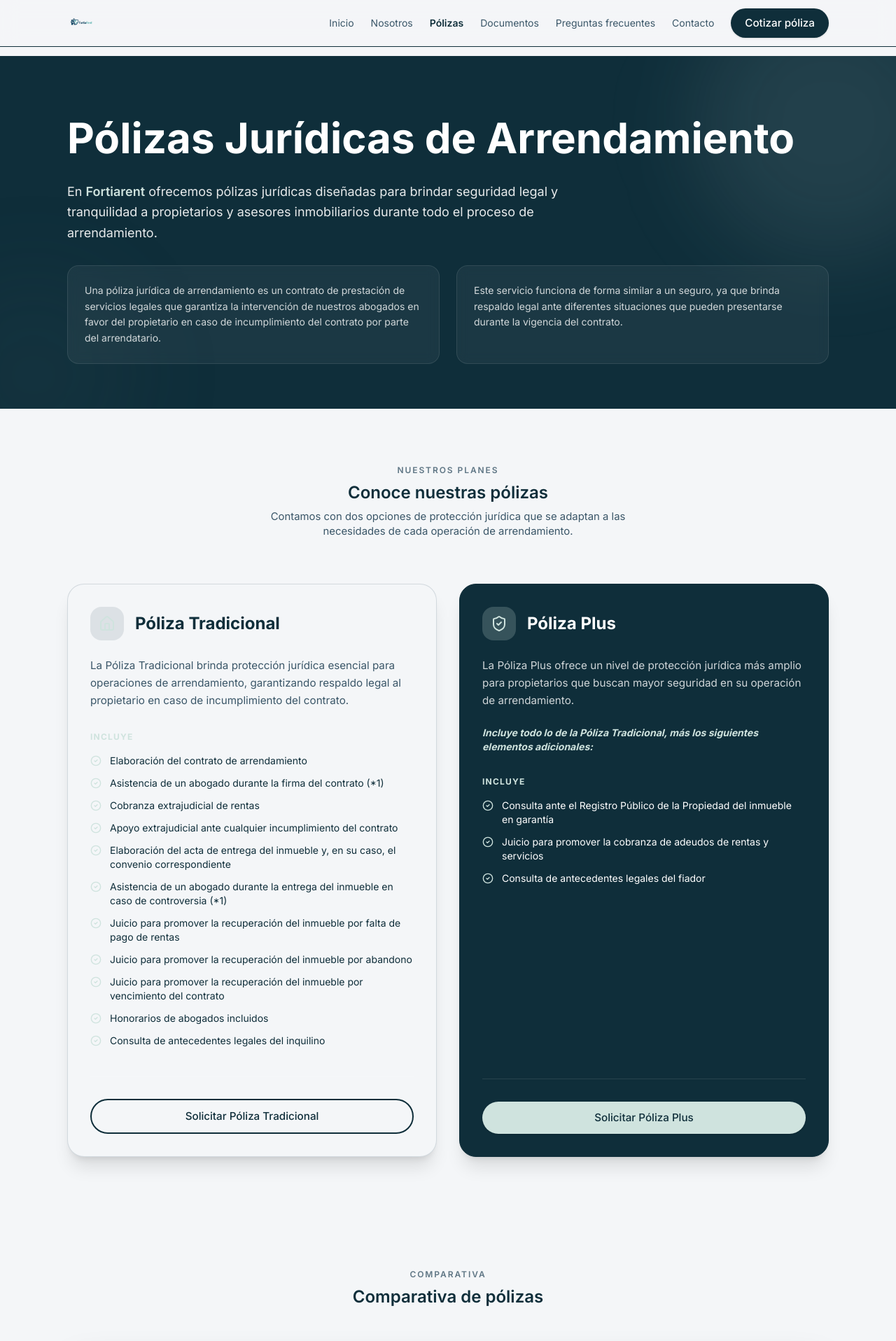
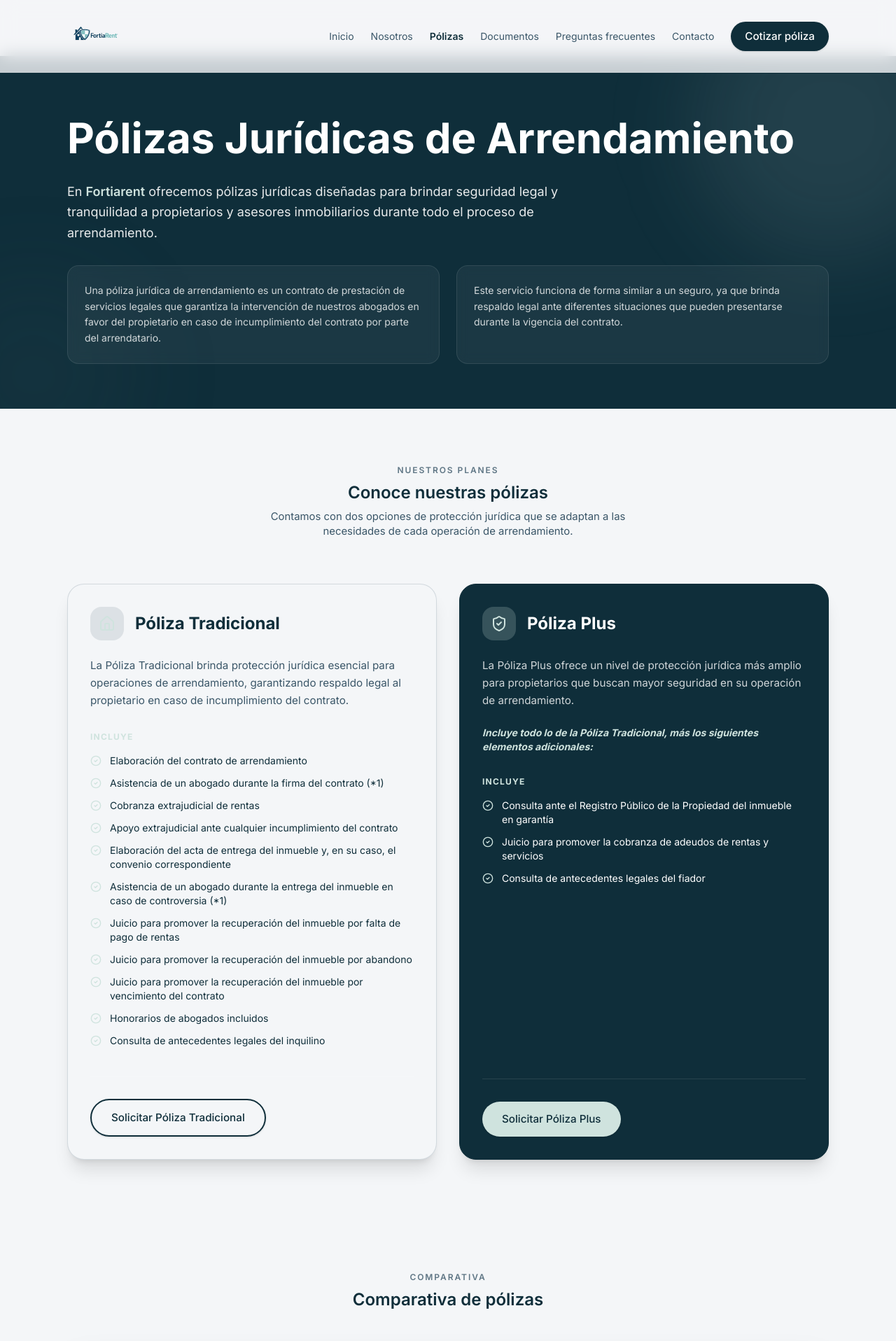
Before and after one commit to santyazuara/FortiaRent, a Next.js app: page /polizas in a window 1280 px wide. Shown: the top 1916 px of the page at 70% size. Built offline with nearby package versions, Linux system fonts and the light colour scheme.

Commit message:
Enlarge logo and add universal hover effects to buttons

```diff
--- a/src/app/polizas/page.tsx
+++ b/src/app/polizas/page.tsx
@@ -66,6 +66,14 @@
   { feature: "Consulta antecedentes del fiador", tradicional: false, plus: true },
 ];
 
+const getWaLink = (poliza?: string) => {
+  const base = "https://wa.me/524421775524?text=";
+  const msg = poliza
+    ? `Hola, Santiago. Me gustaría solicitar la ${poliza} con FortiaRent.`
+    : "Hola, Santiago. Me gustaría cotizar una póliza con FortiaRent.";
+  return base + encodeURIComponent(msg);
+};
+
 export default function PolizasPage() {
   return (
     <div className="bg-page">
@@ -119,8 +127,8 @@
               <motion.div
                 key={policy.id}
                 className={`flex flex-col rounded-3xl border p-8 shadow-xl transition-all hover:scale-[1.02] ${policy.destacada
-                    ? "border-primary bg-primary text-white"
-                    : "border-soft bg-page text-primary"
+                  ? "border-primary bg-primary text-white"
+                  : "border-soft bg-page text-primary"
                   }`}
                 initial={{ opacity: 0, y: 20 }}
                 whileInView={{ opacity: 1, y: 0 }}
@@ -159,7 +167,7 @@
 
                 <div className="mt-10 pt-8 border-t border-white/10">
                   <Button
-                    href={contactoInfo.whatsappLink}
+                    href={getWaLink(policy.titulo)}
                     variant={policy.destacada ? "secondary" : "outline"}
                     size="lg"
                     className="w-full justify-center"
@@ -260,7 +268,7 @@
           </p>
           <div className="mt-12 flex flex-wrap justify-center gap-4">
             <Button
-              href={contactoInfo.whatsappLink}
+              href={getWaLink()}
               size="lg"
               variant="secondary"
               className="px-10"
@@ -268,7 +276,7 @@
               Solicitar Póliza
             </Button>
             <Button
-              href={contactoInfo.whatsappLink}
+              href={getWaLink()}
               size="lg"
               variant="outlineWhite"
               className="px-10"
--- a/src/components/layout/Footer.tsx
+++ b/src/components/layout/Footer.tsx
@@ -20,9 +20,9 @@
             <Image
               src={media.logo}
               alt="FortiaRent"
-              width={160}
-              height={48}
-              className="h-10 w-auto object-contain"
+              width={280}
+              height={80}
+              className="h-20 w-auto object-contain"
             />
           </Link>
           <p className="mt-4 text-sm text-muted">
--- a/src/components/layout/Navbar.tsx
+++ b/src/components/layout/Navbar.tsx
@@ -33,9 +33,9 @@
             <Image
               src={media.logo}
               alt="FortiaRent"
-              width={160}
-              height={48}
-              className="h-10 w-auto object-contain"
+              width={280}
+              height={80}
+              className="h-20 w-auto object-contain"
               priority
             />
           </Link>
@@ -58,17 +58,19 @@
             </Button>
           </nav>
 
-          <button
+          <motion.button
             onClick={() => setOpen(true)}
-            className="inline-flex h-9 w-9 items-center justify-center rounded-full border border-soft text-primary md:hidden"
+            whileHover={{ scale: 1.1, opacity: 0.8 }}
+            whileTap={{ scale: 0.9 }}
+            className="inline-flex h-10 w-10 items-center justify-center rounded-full border border-soft text-primary md:hidden shadow-sm"
             aria-label="Abrir menú"
           >
             <span className="sr-only">Menú</span>
             <div className="space-y-1.5">
+              <span className="block h-0.5 w-5 rounded bg-primary" />
               <span className="block h-0.5 w-4 rounded bg-primary" />
-              <span className="block h-0.5 w-3 rounded bg-primary" />
             </div>
-          </button>
+          </motion.button>
         </div>
       </header>
 
--- a/src/components/ui/Button.tsx
+++ b/src/components/ui/Button.tsx
@@ -3,25 +3,26 @@
 import { cva, type VariantProps } from "class-variance-authority";
 import clsx from "clsx";
 import Link from "next/link";
+import { motion } from "framer-motion";
 import React from "react";
 
 const buttonStyles = cva(
-  "inline-flex items-center justify-center rounded-full font-medium text-sm md:text-[0.95rem] transition-colors duration-200 focus-visible:outline-none focus-visible:ring-2 focus-visible:ring-offset-2 focus-visible:ring-primary disabled:opacity-60 disabled:cursor-not-allowed px-5 py-2.5",
+  "inline-flex items-center justify-center rounded-full font-medium text-sm md:text-[0.95rem] transition-all duration-200 focus-visible:outline-none focus-visible:ring-2 focus-visible:ring-offset-2 focus-visible:ring-primary disabled:opacity-60 disabled:cursor-not-allowed shadow-sm",
   {
     variants: {
       variant: {
         primary:
-          "bg-primary text-white hover:bg-secondary/90 shadow-sm",
+          "bg-primary text-white hover:bg-secondary/90",
         secondary:
-          "bg-accent text-[#0F2E3A] hover:bg-white hover:text-[#0F2E3A] shadow-sm font-bold",
+          "bg-accent text-[#0F2E3A] hover:bg-white hover:text-[#0F2E3A] font-bold",
         outline:
-          "border-2 border-primary bg-transparent text-primary hover:bg-primary hover:text-white transition-all",
+          "border-2 border-primary bg-transparent text-primary hover:bg-primary hover:text-white",
         outlineWhite:
-          "border-2 border-white bg-transparent text-white hover:bg-white hover:text-[#0F2E3A] font-bold shadow-lg transition-all",
+          "border-2 border-white bg-transparent text-white hover:bg-white hover:text-[#0F2E3A] font-bold shadow-lg",
       },
       size: {
         md: "px-5 py-2.5",
-        lg: "px-6 py-3 text-[0.97rem]",
+        lg: "px-7 py-3.5 text-[1rem]",
       },
     },
     defaultVariants: {
@@ -46,18 +47,30 @@
 }) => {
   const classes = clsx(buttonStyles({ variant, size }), className);
 
+  const motionProps: any = {
+    whileHover: { scale: 1.05, opacity: 0.9 },
+    whileTap: { scale: 0.98 },
+    transition: { type: "spring", stiffness: 400, damping: 17 }
+  };
+
   if (href) {
     return (
-      <Link href={href} className={classes}>
-        {children}
-      </Link>
+      <motion.div {...motionProps} className="inline-block">
+        <Link href={href} className={classes}>
+          {children}
+        </Link>
+      </motion.div>
     );
   }
 
   return (
-    <button className={classes} {...rest}>
+    <motion.button
+      className={classes}
+      {...motionProps}
+      {...(rest as any)}
+    >
       {children}
-    </button>
+    </motion.button>
   );
 };
 
```
